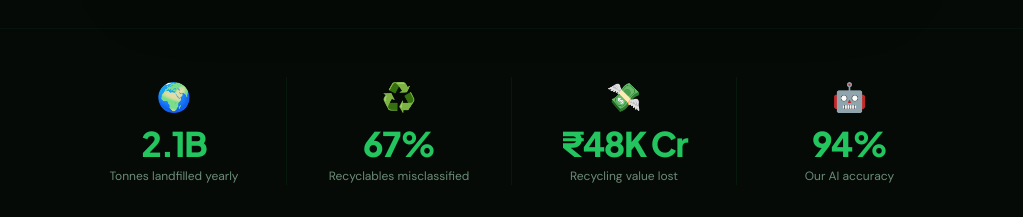
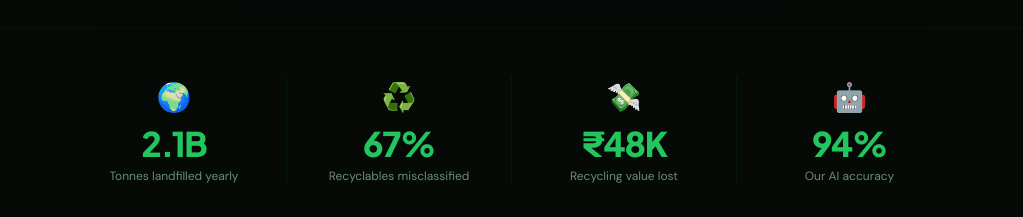
Before and after one commit to Bhargavi-Chaudhary-803/Verdian, a React (Vite) app: page / in a window 1280 px wide. Shown: the part 960-1177 px from the top of the page, without its empty margins (128-1151 px from the left). Built offline with nearby package versions, Linux system fonts and the light colour scheme.

Commit message:
Update App.jsx

```diff
--- a/src/App.jsx
+++ b/src/App.jsx
@@ -138,7 +138,7 @@ function LandingPage({ onNavigate }) {
   const stats = [
     { val:"2.1B",    label:"Tonnes landfilled yearly",  icon:"🌍" },
     { val:"67%",     label:"Recyclables misclassified",  icon:"♻️" },
-    { val:"₹48K Cr", label:"Recycling value lost",       icon:"💸" },
+    { val:"₹48K", label:"Recycling value lost",       icon:"💸" },
     { val:"94%",     label:"Our AI accuracy",             icon:"🤖" },
   ];
 
```
